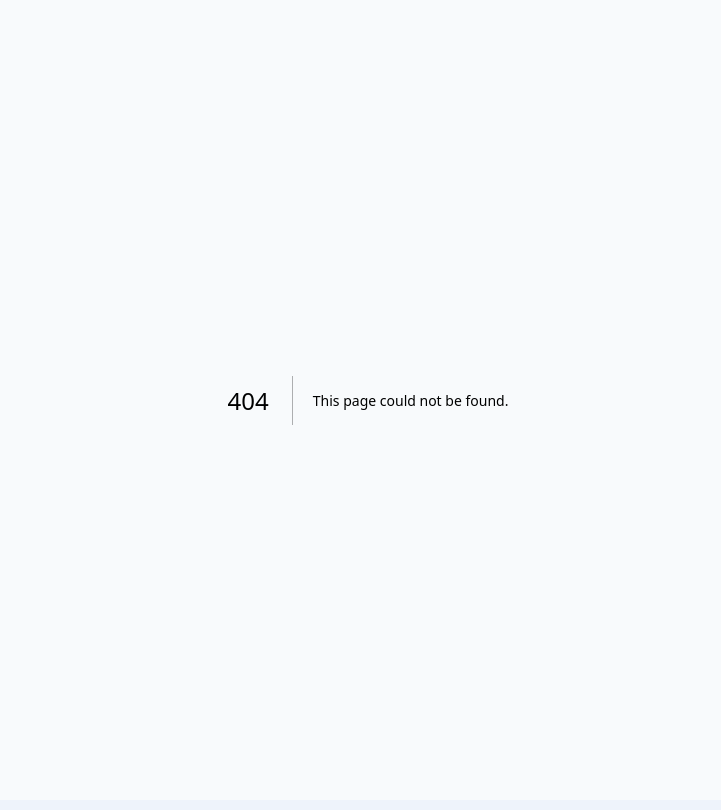
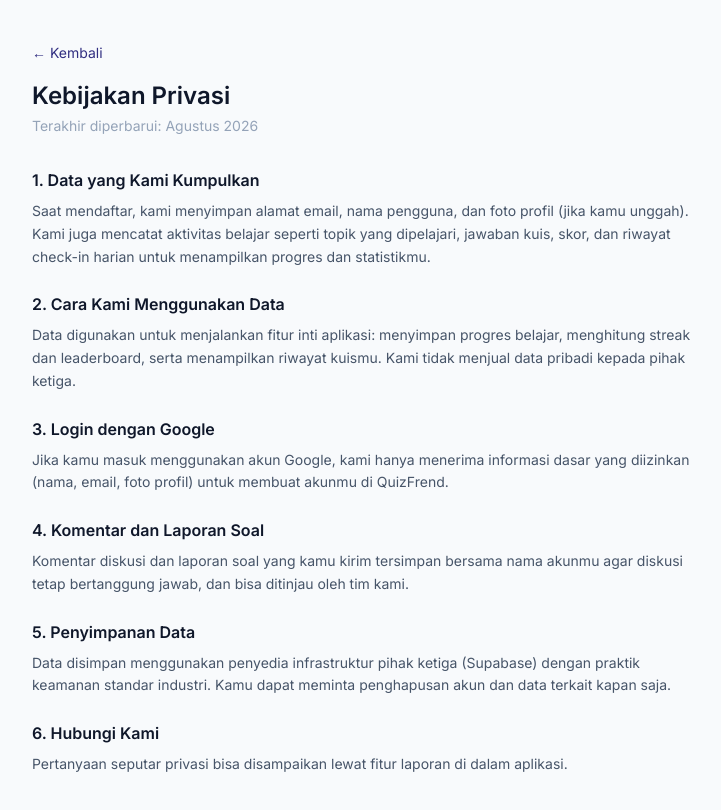
Before and after one commit to rioopr-beep/quizme, a Next.js app: page /privacy in a window 1280 px wide. Before the commit this address had no page. Shown: the top 810 px of the page, without its empty margins (272-993 px from the left). Built offline with nearby package versions, Linux system fonts and the light colour scheme.

Commit message:
Create page.tsx

```diff
--- /dev/null
+++ b/app/privacy/page.tsx
@@ -0,0 +1,72 @@
+import Link from 'next/link';
+
+export const metadata = {
+  title: 'Kebijakan Privasi — QuizFrend',
+  description: 'Kebijakan privasi QuizFrend: data apa yang kami kumpulkan dan bagaimana kami menggunakannya.',
+};
+
+export default function PrivacyPolicyPage(): JSX.Element {
+  return (
+    <main className="min-h-screen bg-slate-50 px-6 py-10 text-slate-800">
+      <div className="mx-auto max-w-2xl">
+        <Link href="/" className="text-sm text-indigo-900 hover:underline">
+          ← Kembali
+        </Link>
+
+        <h1 className="mt-4 text-2xl font-semibold text-slate-900">Kebijakan Privasi</h1>
+        <p className="mt-1 text-sm text-slate-400">Terakhir diperbarui: Agustus 2026</p>
+
+        <div className="mt-8 flex flex-col gap-6 text-sm leading-relaxed text-slate-600">
+          <section>
+            <h2 className="mb-2 text-base font-semibold text-slate-900">1. Data yang Kami Kumpulkan</h2>
+            <p>
+              Saat mendaftar, kami menyimpan alamat email, nama pengguna, dan foto profil (jika kamu
+              unggah). Kami juga mencatat aktivitas belajar seperti topik yang dipelajari, jawaban kuis,
+              skor, dan riwayat check-in harian untuk menampilkan progres dan statistikmu.
+            </p>
+          </section>
+
+          <section>
+            <h2 className="mb-2 text-base font-semibold text-slate-900">2. Cara Kami Menggunakan Data</h2>
+            <p>
+              Data digunakan untuk menjalankan fitur inti aplikasi: menyimpan progres belajar, menghitung
+              streak dan leaderboard, serta menampilkan riwayat kuismu. Kami tidak menjual data pribadi
+              kepada pihak ketiga.
+            </p>
+          </section>
+
+          <section>
+            <h2 className="mb-2 text-base font-semibold text-slate-900">3. Login dengan Google</h2>
+            <p>
+              Jika kamu masuk menggunakan akun Google, kami hanya menerima informasi dasar yang diizinkan
+              (nama, email, foto profil) untuk membuat akunmu di QuizFrend.
+            </p>
+          </section>
+
+          <section>
+            <h2 className="mb-2 text-base font-semibold text-slate-900">4. Komentar dan Laporan Soal</h2>
+            <p>
+              Komentar diskusi dan laporan soal yang kamu kirim tersimpan bersama nama akunmu agar diskusi
+              tetap bertanggung jawab, dan bisa ditinjau oleh tim kami.
+            </p>
+          </section>
+
+          <section>
+            <h2 className="mb-2 text-base font-semibold text-slate-900">5. Penyimpanan Data</h2>
+            <p>
+              Data disimpan menggunakan penyedia infrastruktur pihak ketiga (Supabase) dengan praktik
+              keamanan standar industri. Kamu dapat meminta penghapusan akun dan data terkait kapan saja.
+            </p>
+          </section>
+
+          <section>
+            <h2 className="mb-2 text-base font-semibold text-slate-900">6. Hubungi Kami</h2>
+            <p>
+              Pertanyaan seputar privasi bisa disampaikan lewat fitur laporan di dalam aplikasi.
+            </p>
+          </section>
+        </div>
+      </div>
+    </main>
+  );
+}
```
